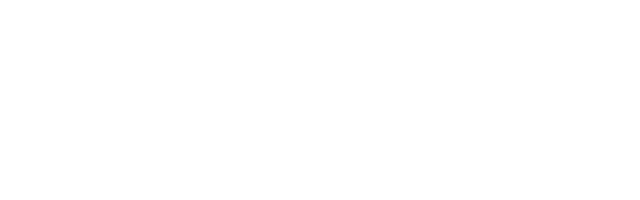
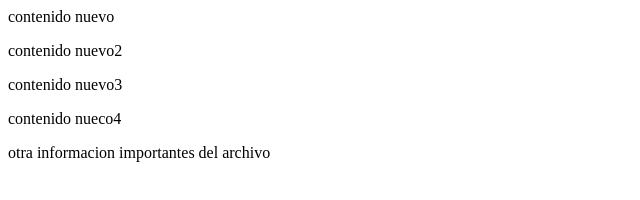
Before and after one commit to carlosgonzalezpe/proyecto0-1, a plain HTML site: page index.html in a window 1280 px wide. Shown: the whole page, without its empty margins (0-640 px from the left). Drawn offline with Linux system fonts and the light colour scheme.

Commit message:
mesade de todos

```diff
--- a/index.html
+++ b/index.html
@@ -3,6 +3,10 @@
         <title>carlos</title>
     </head>
     <body>
-        <hola este es el cuerpo>
+        <p> contenido nuevo </p>
+        <p> contenido nuevo2 </p>
+        <p> contenido nuevo3 </p>
+        <p> contenido nueco4 </p>
+        <p> otra informacion importantes del archivo  </p>
     </body>
 <html>
```
Also changed, not shown: otro.txt.
